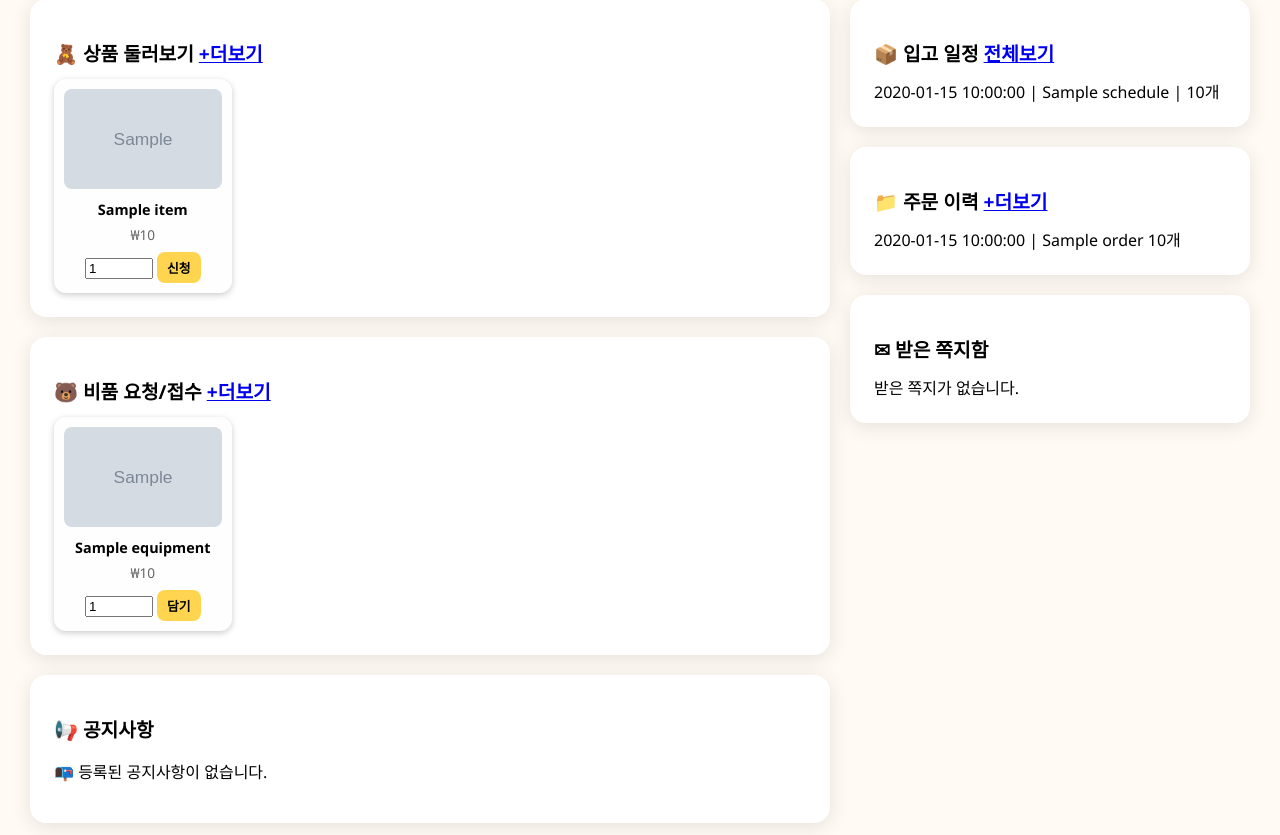
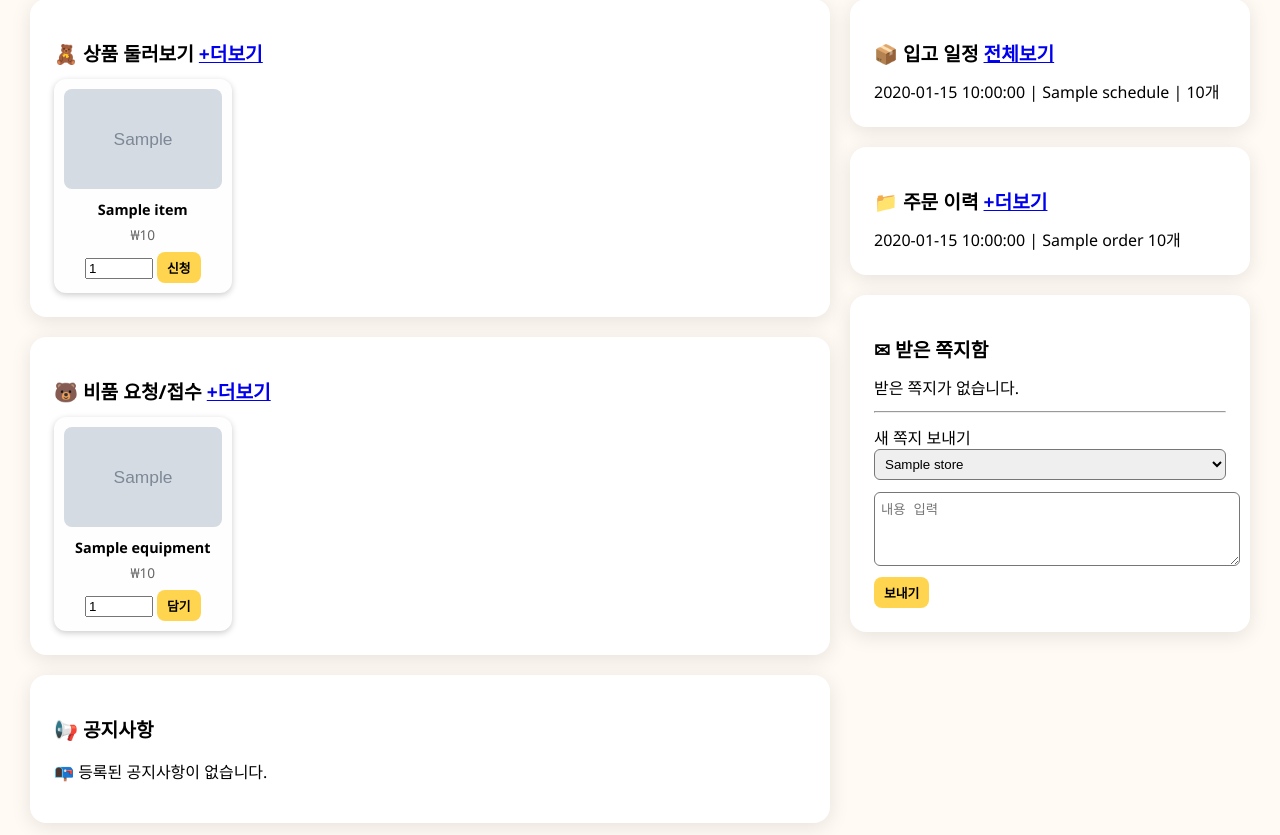
Before and after one commit to carrot0217/beautifulstore, a Flask app: template templates/user_home.html in a window 1280 px wide. Shown: the part 119-954 px from the top of the page. Run offline with Flask 3, Linux system fonts and the light colour scheme; the template is opened without the code that fills it: most values are stand-ins (such as "Sample title", 1, 10 or a date in 2020); grey boxes marked "Sample" are stand-in pictures.

Commit message:
user home 쪽지쓰기 기능 추가

```diff
--- a/templates/user_home.html
+++ b/templates/user_home.html
@@ -100,6 +100,12 @@
       font-size: 0.85em;
       color: #aaa;
     }
+    .msg-box textarea {
+      width: 100%; height: 60px; border-radius: 6px; padding: 6px; margin-top: 6px;
+    }
+    .msg-box select {
+      width: 100%; padding: 6px; border-radius: 6px; margin-bottom: 6px;
+    }
   </style>
 </head>
 <body>
@@ -175,10 +181,22 @@
           {% for msg in messages[:3] %}
             <div>📨 <strong>{{ msg.sender }}</strong>: {{ msg.content }}</div>
           {% endfor %}
-          <a href="{{ url_for('inbox') }}" class="btn" style="margin-top:10px; display:inline-block;">전체 보기</a>
         {% else %}
           <div>받은 쪽지가 없습니다.</div>
         {% endif %}
+        <hr style="margin: 12px 0;">
+        <div class="msg-box">
+          <form method="POST" action="{{ url_for('send_message') }}">
+            <label>새 쪽지 보내기</label>
+            <select name="recipient">
+              {% for r in recipients %}
+              <option value="{{ r[0] }}">{{ r[1] }}</option>
+              {% endfor %}
+            </select>
+            <textarea name="content" placeholder="내용 입력"></textarea>
+            <button type="submit" class="btn" style="margin-top:6px;">보내기</button>
+          </form>
+        </div>
       </div>
     </div>
   </div>
```
